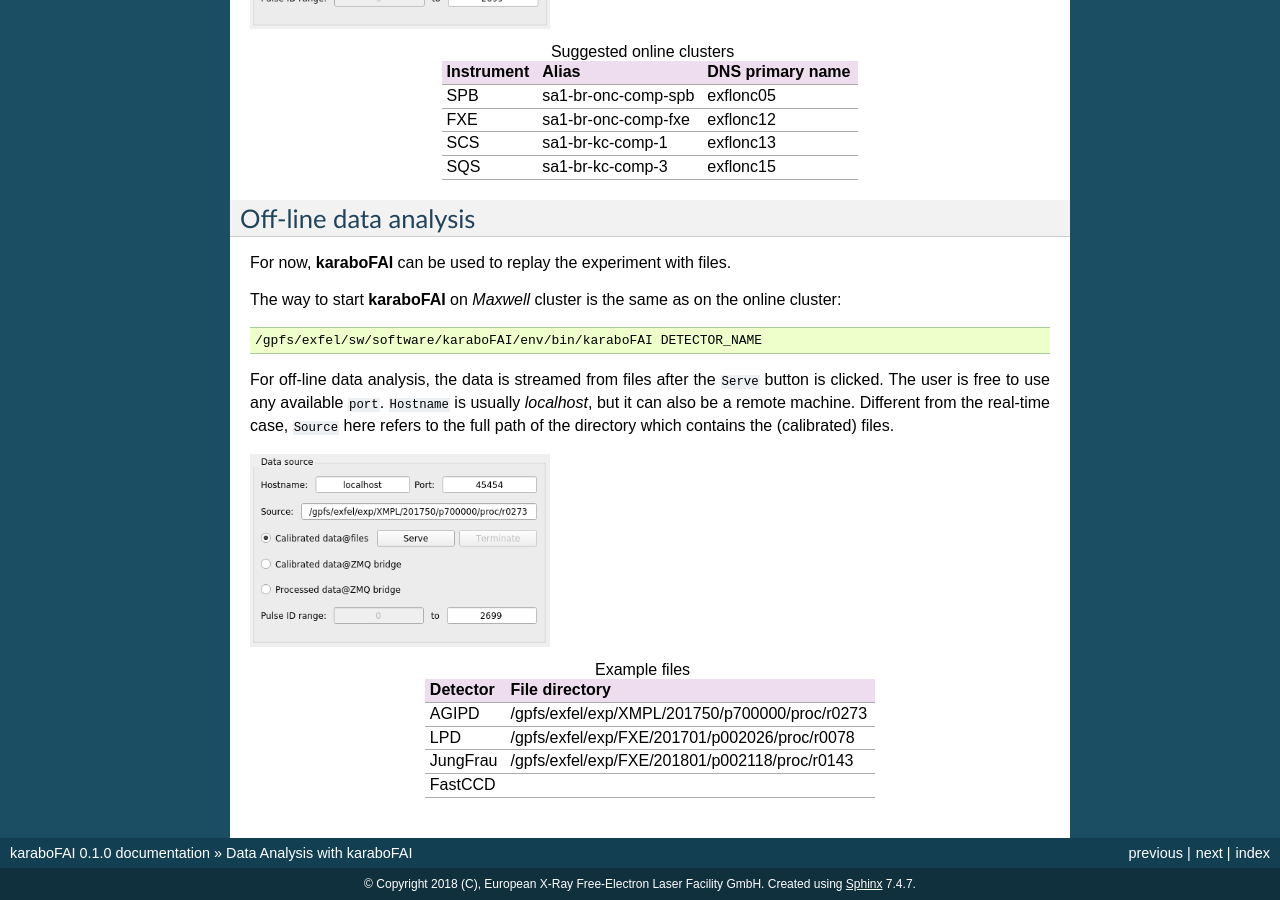
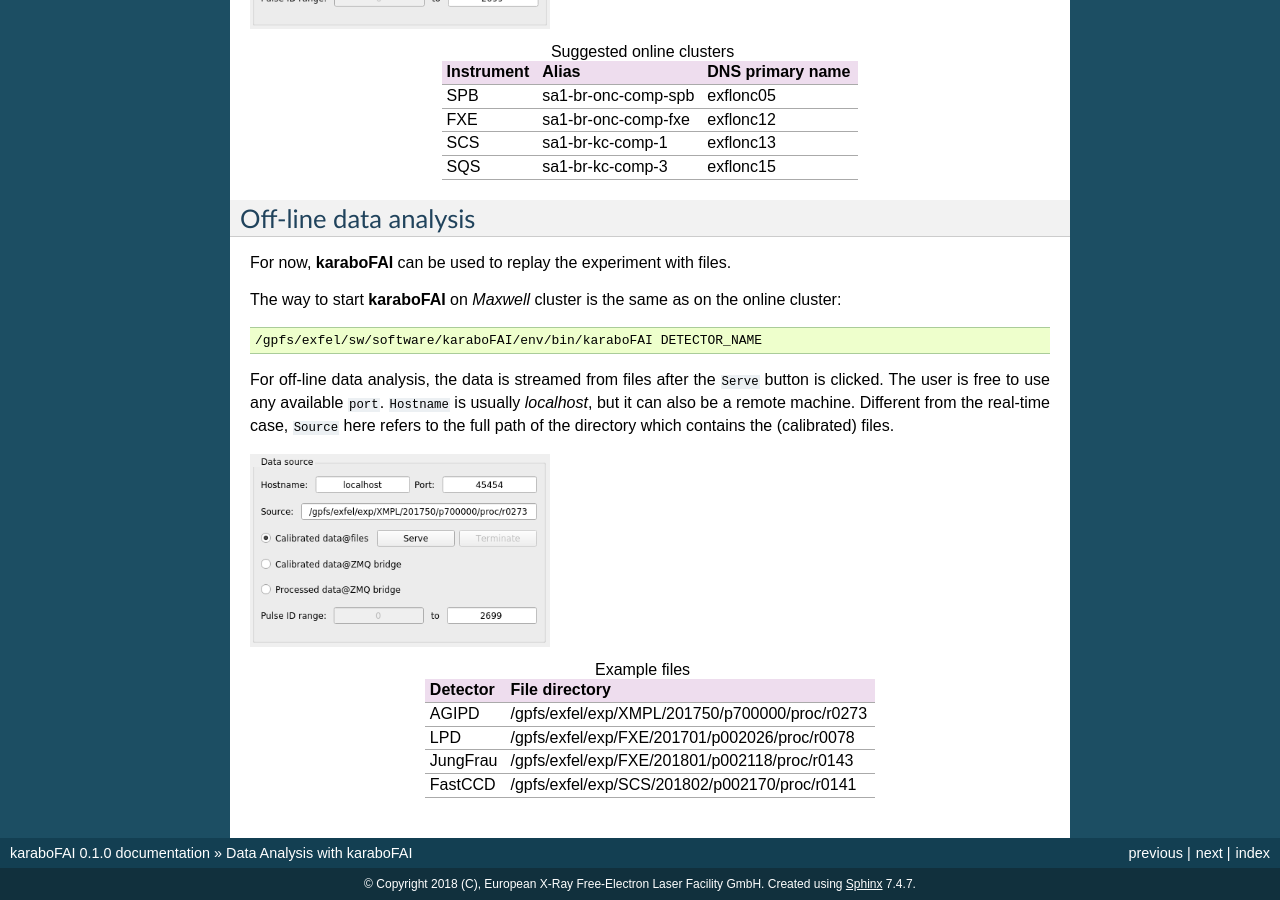
Before and after one commit to European-XFEL/EXtra-foam, a Sphinx documentation site: the page built from docs/analysis.rst, in a window 1280 px wide and 900 px high, scrolled down 586 px. Built offline with Sphinx 7.4.7, drawn with Linux system fonts in a browser that asks for light colours; pages that are not in the unit, such as notebooks, are missing from menus; part of the change alters nothing that is shown; some of the changed text lies outside the part shown.

```diff
--- a/docs/analysis.rst
+++ b/docs/analysis.rst
@@ -12,7 +12,7 @@ To start **karaboFAI** on any online cluster:
     /gpfs/exfel/sw/software/karaboFAI/env/bin/karaboFAI DETECTOR_NAME
 
 
-Valid detectors are `AGIPD`, `LPD` and `JungFrau`.
+Valid detectors are `AGIPD`, `LPD`, `JungFrau` and `FastCCD`.
 
 .. note::
    It usually takes a long time to start **karaboFAI** for the first time! This
@@ -81,4 +81,4 @@ of the directory which contains the (calibrated) files.
    * - JungFrau
      - /gpfs/exfel/exp/FXE/201801/p002118/proc/r0143
    * - FastCCD
-     -
+     - /gpfs/exfel/exp/SCS/201802/p002170/proc/r0141
```
